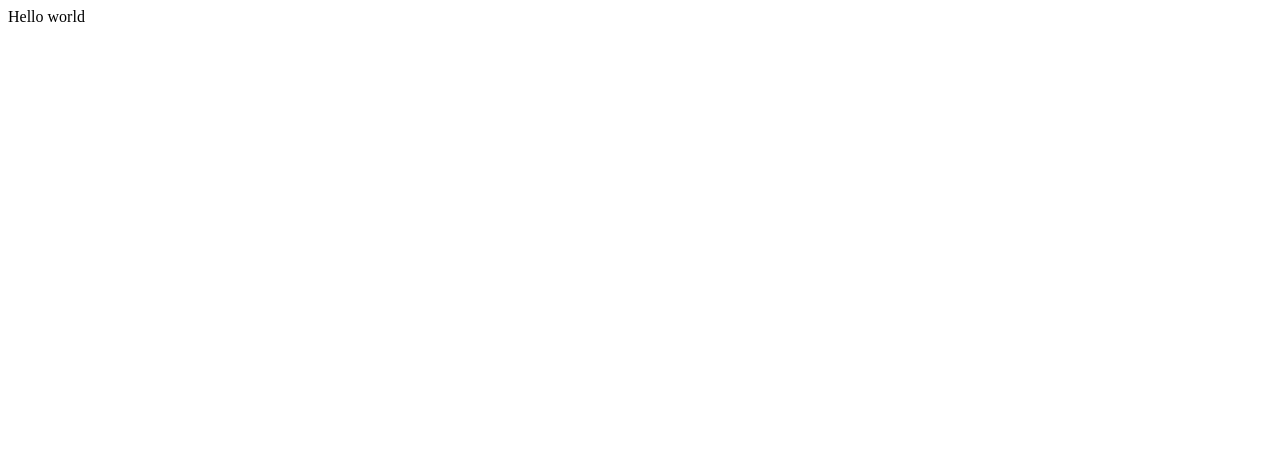
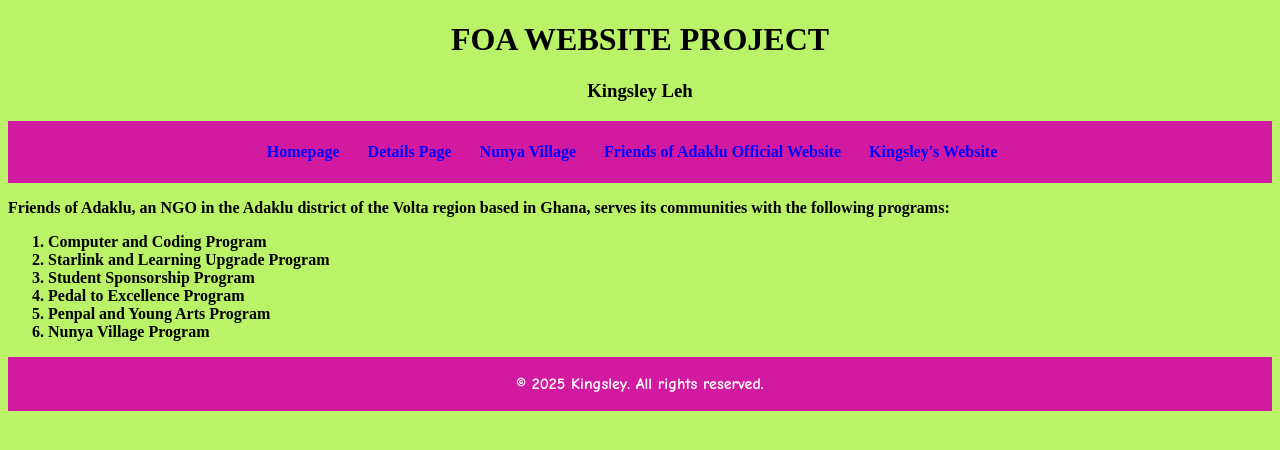
Before and after one commit to lehkingsley/FOA-Practice-Website, a plain HTML site: page index.html in a window 1280 px wide. Drawn offline with Linux system fonts and the light colour scheme.

Commit message:
First commit

```diff
--- a/index.html
+++ b/index.html
@@ -4,13 +4,35 @@
 <head>
   <meta charset="utf-8">
   <meta name="viewport" content="width=device-width">
-  <title>replit</title>
+  <title>Home || Kingsley</title>
   <link href="style.css" rel="stylesheet" type="text/css" />
 </head>
+<header><h1><b>FOA WEBSITE PROJECT<b/></h1></header>
+  <h3>Kingsley Leh</h3>
+<body>
+  <nav>
+    <ul>
+      <li><a href="index.html">Homepage</a></li>
+      <li><a href="Details Page.html">Details Page</a></li>
+      <li><a href="www.nunyavillage.org">Nunya Village</a></li>
+      <li><a href="www.friendsofadaklu.org">Friends of Adaklu Official Website</a></li>
+      <li><a href="https://lehman.w3spaces.com/">Kingsley's Website</a></li>
+    </ul>
+</nav>
+  <p>Friends of Adaklu, an NGO in the Adaklu district of the Volta region based in Ghana, serves its communities with the following programs:</p>
+  <ol>
+    <li>Computer and Coding Program</li>
+    <li>Starlink and Learning Upgrade Program</li>
+    <li>Student Sponsorship Program</li>
+    <li>Pedal to Excellence Program</li>
+    <li>Penpal and Young Arts Program</li>
+    <li>Nunya Village Program</li>
+  </ol>
 
-<body>
-  Hello world
-  <script src="script.js"></script>
-</body>
 
+  <footer>
+    <p>&copy; 2025 Kingsley. All rights reserved.</p>
+  </footer>
+    <script src="script.js"></script>
+  </body>
 </html>
--- a/style.css
+++ b/style.css
@@ -1,4 +1,72 @@
 html {
   height: 100%;
   width: 100%;
+  background-color: #bbf368;
 }
+
+h1,
+h3 {
+  text-align: center;
+}
+
+nav {
+  background-color: #d11aa0;
+  color: white;
+  padding: 6px 4px;
+  text-align: center;
+}
+
+nav ul {
+  list-style-type: none;
+  padding: 0;
+  margin: 0 justify-content: space-between;
+}
+
+nav ul li {
+  display: inline;
+  margin-right: 1em;
+  text-align: center;
+  color: white;
+}
+
+nav ul li a {
+  color: blue;
+  text-decoration: none;
+  padding: 2px 4px;
+}
+
+nav ul li a:hover {
+  color: yellow;
+  text-decoration: bold;
+  padding: 2px 4px;
+}
+
+figcaption {
+  text-align: center;
+  font-family: 'comic sans ms';
+  font-size: 15px
+}
+
+img {
+  display: block;
+  margin-left: auto;
+  margin-right: auto;
+  width: 40%;
+}
+
+footer {
+  background-color: #d11aa0;
+  text-align: center;
+  color: white;
+  padding: 2px 4px;
+  font-family: 'comic sans ms';
+}
+
+.rounded-image {
+  align-items: center;
+  padding: 20px;
+  background-color: white;
+  border-radius: 10px;
+  margin: 20px;
+  border: 10px;
+}
```
Also changed, not shown: Details Page.html (added, +57 -0 lines), 8 other files.
